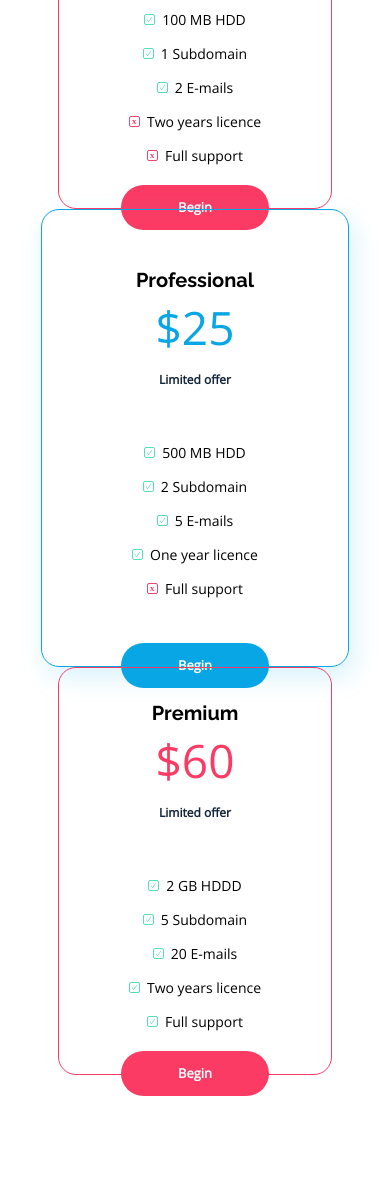
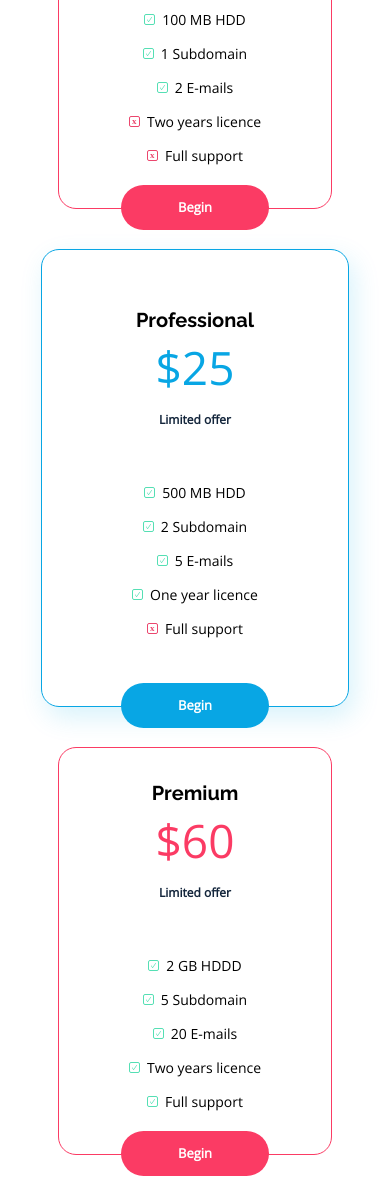
Before and after one commit to klaudiuszfraj/best-shop, a website: page index.html in a window 390 px wide. Shown: the part 3429-4608 px from the top of the page. Drawn offline with nearby package versions, Linux system fonts and the light colour scheme.

Commit message:
added media for mobile, only margin for pricing_options

```diff
--- a/scss/elements/_pricing.scss
+++ b/scss/elements/_pricing.scss
@@ -21,6 +21,9 @@
   display: flex;
   flex-direction: column;
   position: relative;
+  @include mobile{
+    margin-bottom: 40px;
+  }
 }
 .pricing__option h3{
   font-size: 20px;
```
Also changed, not shown: css/main.css.
